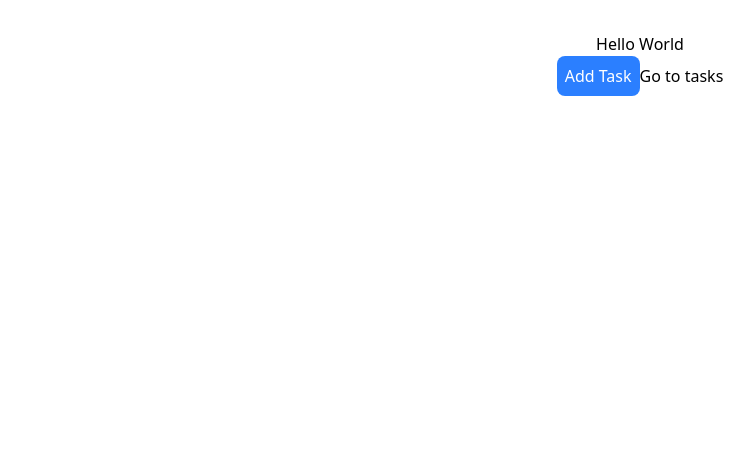
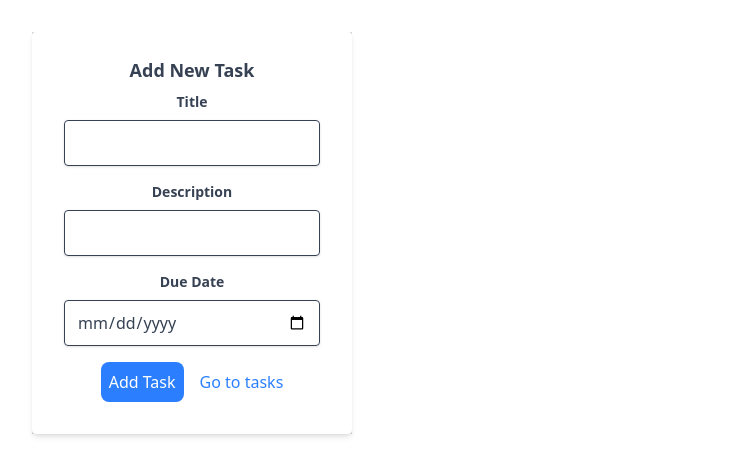
Before and after one commit to viradm334/react-kanban-board, a React (Vite) app: page / in a window 1280 px wide. Shown: the top 476 px of the page, without its empty margins (0-754 px from the left). Built offline with nearby package versions, Linux system fonts and the light colour scheme.

Commit message:
add due_date field and feature add task from form

```diff
--- a/src/context/TaskContext.tsx
+++ b/src/context/TaskContext.tsx
@@ -14,24 +14,28 @@ const INITIAL_TASKS: Task[] = [
       title: "Research Project",
       description: "Write unit test",
       status: "TODO",
+      due_date: new Date("2025-07-10")
     },
     {
       id: 2,
       title: "Research",
       description: "Write test",
       status: "TODO",
+      due_date: new Date("2025-07-10")
     },
     {
       id: 3,
       title: "Mandi",
       description: "Mandi Sore",
       status: "IN_PROGRESS",
+      due_date: new Date("2025-07-10")
     },
     {
       id: 4,
       title: "Minum Air",
       description: "Minum Air Mineral",
       status: "DONE",
+      due_date: new Date("2025-07-10")
     },
   ];
 
--- a/src/pages/AddTask.tsx
+++ b/src/pages/AddTask.tsx
@@ -1,22 +1,97 @@
-import type { FC } from "react"
+import { useState, type FC } from "react";
 import { useTasks } from "../context/TaskContext";
-import { Link } from 'react-router-dom';
+import { Link } from "react-router-dom";
 
-const AddTask:FC = () => {
-    const {addTask} = useTasks();
+const AddTask: FC = () => {
+  const { addTask, tasks } = useTasks();
+  const [title, setTitle] = useState('');
+  const [description, setDescription] = useState('');
+  const [dueDate, setDueDate] = useState('');
 
-    const handleSubmit = () => {
-        addTask({id: 5, title: 'New Task', status: 'TODO', description: 'This is a new task'});
-        console.log('New Task Added');
-    }
-    return(
-        <>
-        <h1>Hello World</h1>
+  const handleSubmit = (e: React.FormEvent) => {
+    e.preventDefault();
 
-        <button onClick={handleSubmit} className="cursor-pointer rounded-lg bg-blue-500 p-2 text-white">Add Task</button>
-        <Link to='/tasks'>Go to tasks</Link>
-        </>
-    )
-}
+    if(!title.trim() || !description.trim() || !dueDate){
+        alert('Please fill out all of the field!')
+    };
 
-export default AddTask
+    addTask({
+      id: tasks.length + 1,
+      title,
+      status: "TODO",
+      description,
+      due_date: new Date(dueDate)
+    });
+
+    console.log("New Task Added");
+
+    setTitle('');
+    setDescription('');
+    setDueDate('');
+
+  };
+
+  return (
+    <>
+      <div className="w-full max-w-xs bg-gray-300">
+        <form className="bg-white rounded shadow-md px-8 pt-6 pb-8 mb-4" onSubmit={handleSubmit}>
+            <h1 className="block text-gray-700 text-lg font-bold mb-2">Add New Task</h1>
+          <div className="mb-4">
+            <label
+              htmlFor="title"
+              className="block text-gray-700 text-sm font-bold mb-2"
+            >
+              Title
+            </label>
+            <input
+              type="text"
+              className="shadow appearance-none border rounded w-full py-3 px-3 text-gray-700 leading-tight focus:outline-none focus:shadow-outline"
+              name="title"
+              onChange={(e) => setTitle(e.target.value)}
+              value={title}
+            />
+          </div>
+          <div className="mb-4">
+            <label
+              htmlFor="description"
+              className="block text-gray-700 text-sm font-bold mb-2"
+            >
+              Description
+            </label>
+            <input
+              type="text"
+              className="shadow appearance-none border rounded w-full py-3 px-3 text-gray-700 leading-tight focus:outline-none focus:shadow-outline"
+              name="description"
+              onChange={(e) => setDescription(e.target.value)}
+              value={description}
+            />
+          </div>
+          <div className="mb-4">
+            <label
+              htmlFor="description"
+              className="block text-gray-700 text-sm font-bold mb-2"
+            >
+              Due Date
+            </label>
+            <input
+              type="date"
+              className="shadow appearance-none border rounded w-full py-3 px-3 text-gray-700 leading-tight focus:outline-none focus:shadow-outline"
+              name="due-date"
+              onChange={(e) => setDueDate(e.target.value)}
+              value={dueDate}
+            />
+          </div>
+          <button
+            type="submit"
+            className="cursor-pointer rounded-lg bg-blue-500 p-2 text-white"
+          >
+            Add Task
+          </button>
+          <Link to="/tasks" className="ml-4 text-blue-500">Go to tasks</Link>
+        </form>
+      </div>
+    </>
+  );
+};
+
+export default AddTask;
--- a/src/types.ts
+++ b/src/types.ts
@@ -5,6 +5,7 @@ export type Task = {
     status: TaskStatus;
     title: string;
     description: string;
+    due_date: Date;
 };
 
 export type Column = {
```
